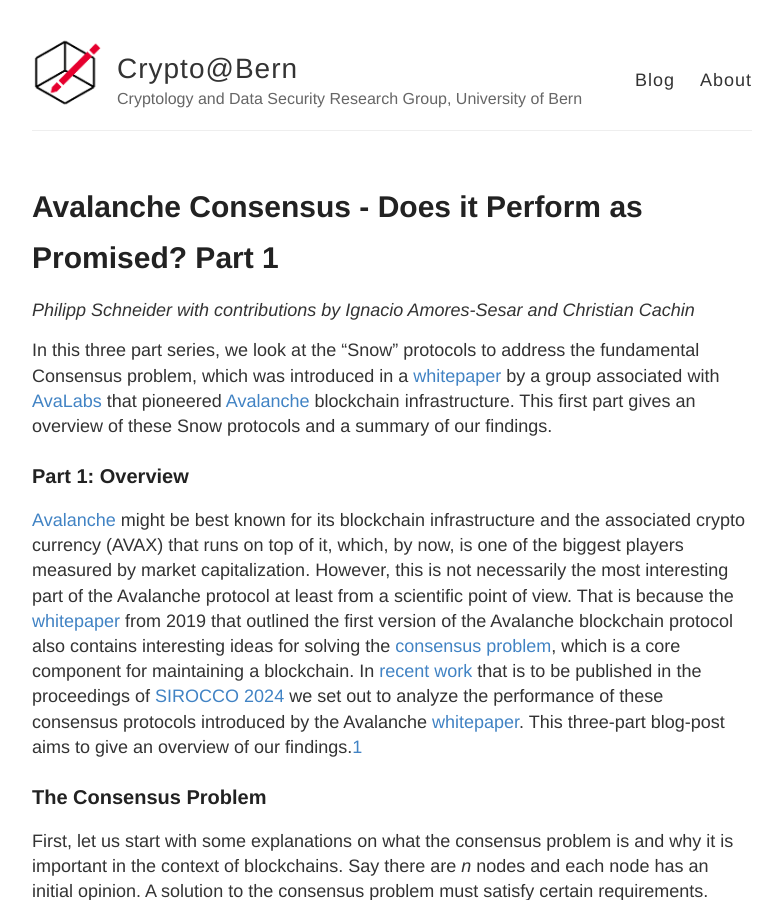
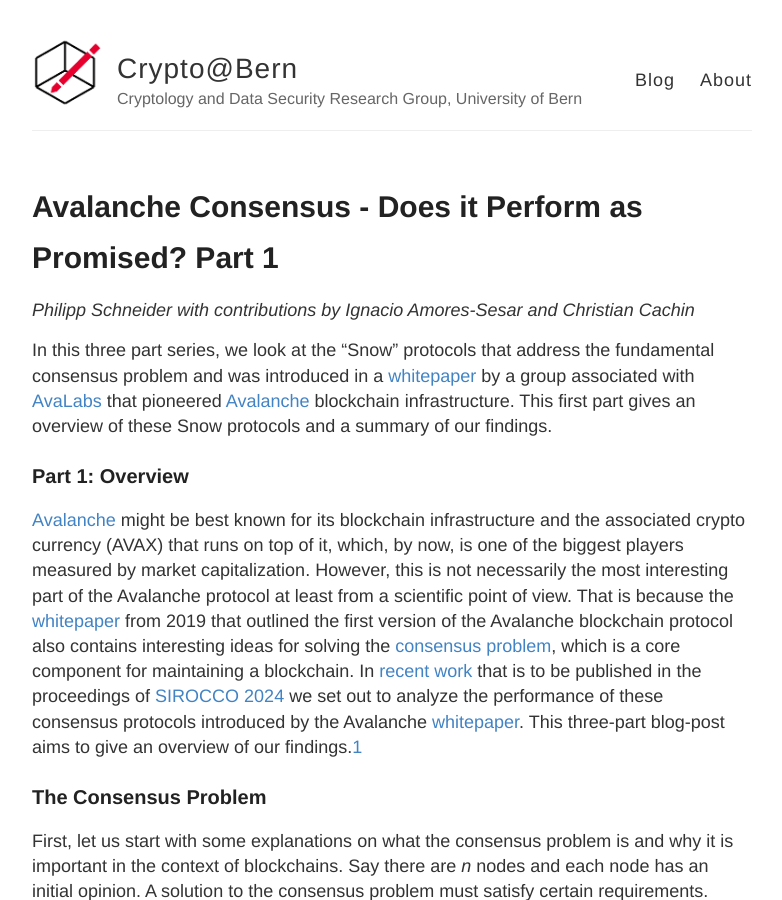
Before and after one commit to cryptobern/cryptobern.github.io, a Jekyll site: the page built from _posts/2024-05-14-snow_part1.md, in a window 1280 px wide and 900 px high. Shown: the whole window, without its empty margins (248-1030 px from the left). Built offline with Jekyll 4.4.1, drawn with Linux system fonts in a browser that asks for light colours.

Commit message:
small change part 1

```diff
--- a/_posts/2024-05-14-snow_part1.md
+++ b/_posts/2024-05-14-snow_part1.md
@@ -5,7 +5,7 @@
 author: Philipp Schneider with contributions by Ignacio Amores-Sesar and Christian Cachin
 ---
 
-In this three part series, we look at the "Snow" protocols to address the fundamental Consensus problem, which was introduced in a [whitepaper](https://arxiv.org/pdf/1906.08936.pdf) by a group associated with [AvaLabs](https://www.avalabs.org/) that pioneered [Avalanche](https://www.avax.network) blockchain infrastructure. This first part gives an overview of these Snow protocols and a summary of our findings.
+In this three part series, we look at the "Snow" protocols that address the fundamental consensus problem and was introduced in a [whitepaper](https://arxiv.org/pdf/1906.08936.pdf) by a group associated with [AvaLabs](https://www.avalabs.org/) that pioneered [Avalanche](https://www.avax.network) blockchain infrastructure. This first part gives an overview of these Snow protocols and a summary of our findings.
 
 ### Part 1: Overview
 
```
Also changed, not shown: _posts/2024-05-14-snow_part2.md (+0 -1 lines).
